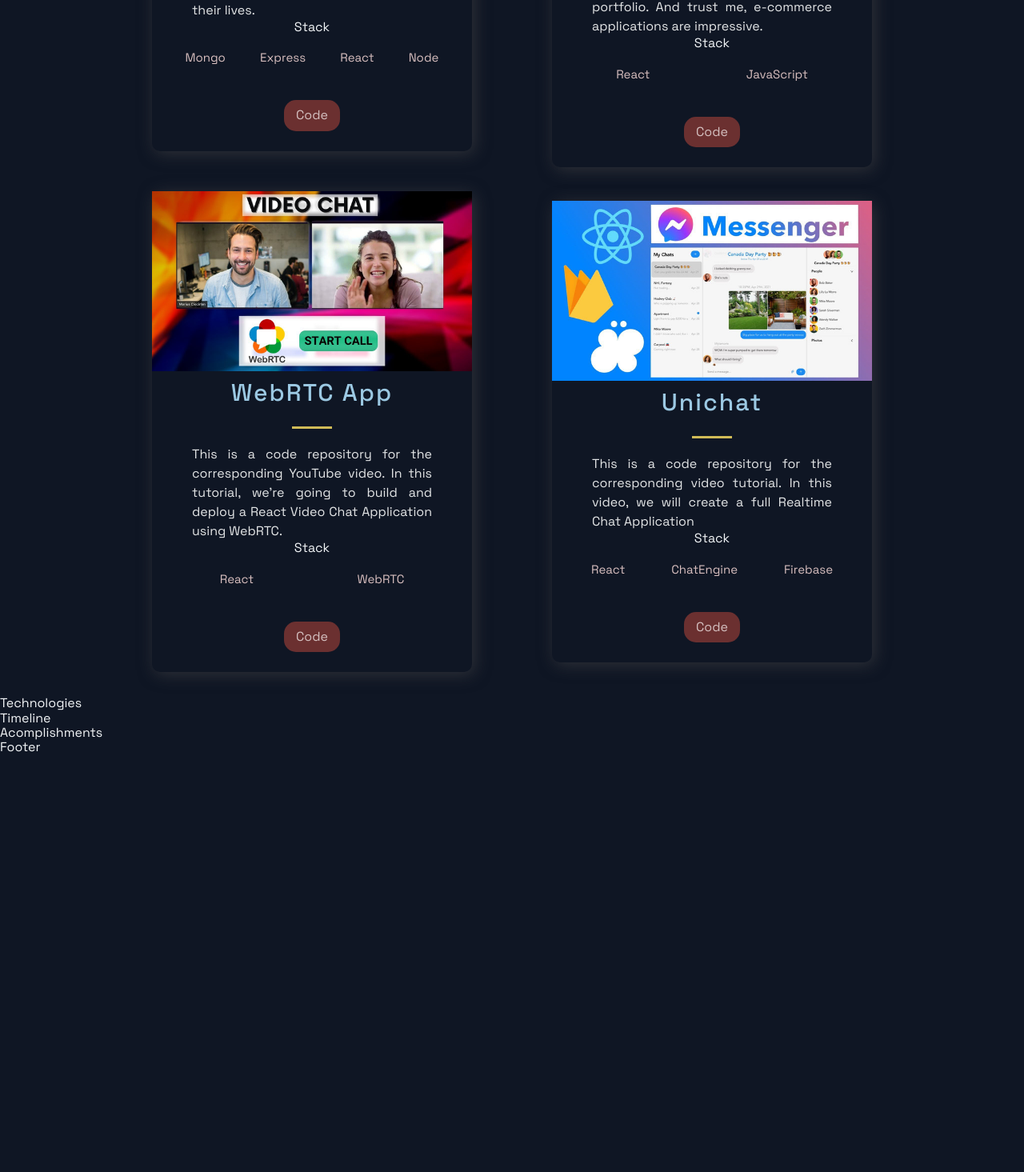
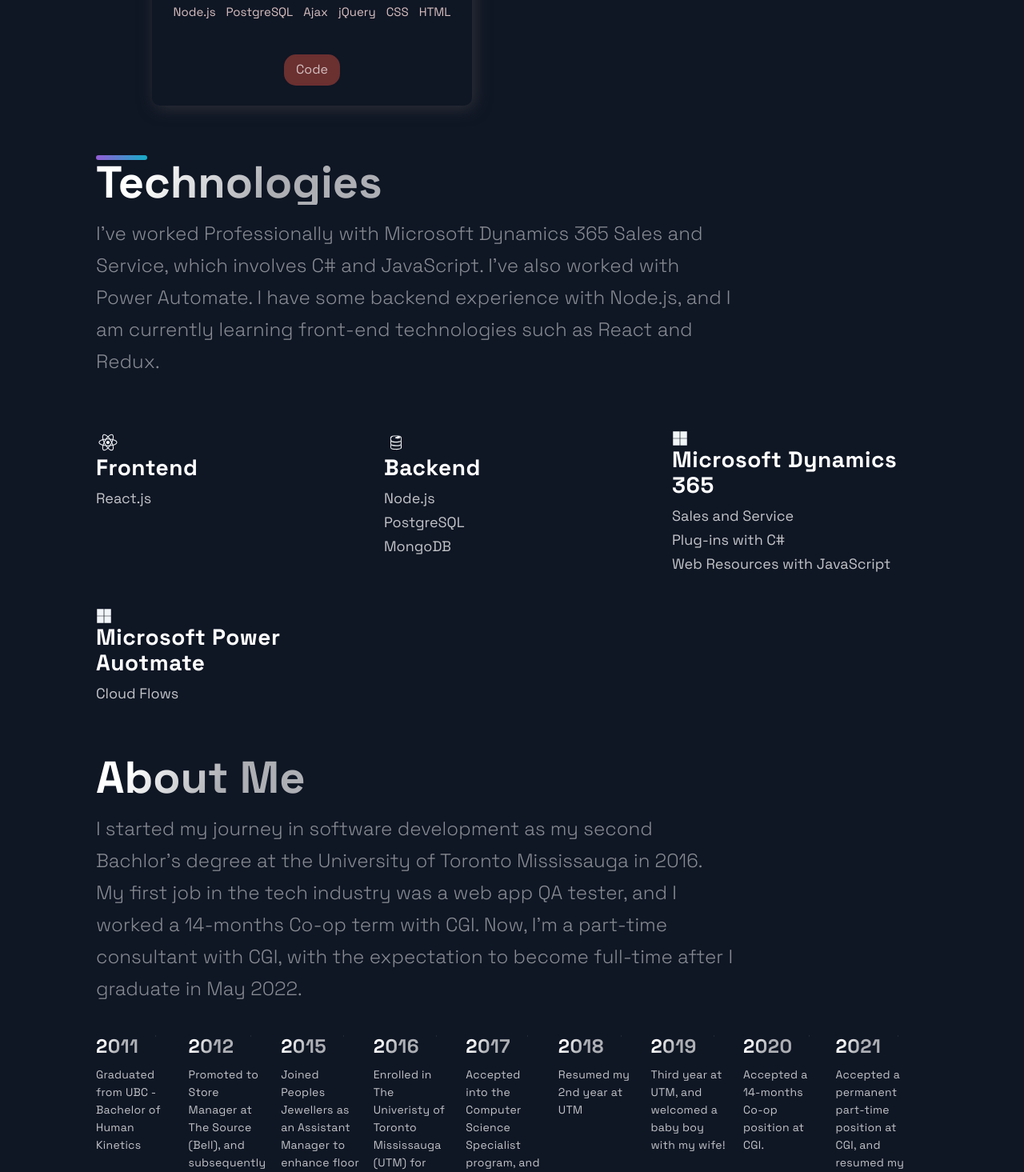
Before and after one commit to pshyong/portfolio-website, a Next.js app: page / in a window 1280 px wide. Shown: the part 1332-2797 px from the top of the page at 80% size. Before the commit the page ends 2276 px from the top, so only its background shows below. Built offline with nearby package versions, Linux system fonts and the light colour scheme.

Commit message:
Modify personal info

```diff
--- a/src/components/Acomplishments/Acomplishments.js
+++ b/src/components/Acomplishments/Acomplishments.js
@@ -4,16 +4,25 @@
 import { Box, Boxes, BoxNum, BoxText } from './AcomplishmentsStyles';
 
 const data = [
-  { number: 20, text: 'Open Source Projects'},
-  { number: 1000, text: 'Students', },
-  { number: 1900, text: 'Github Followers', },
-  { number: 5000, text: 'Github Stars', }
+  // { number: 20, text: 'Open Source Projects'},
+  // { number: 1000, text: 'Students', },
+  // { number: 1900, text: 'Github Followers', },
+  // { number: 5000, text: 'Github Stars', }
 ];
 
 const Acomplishments = () => (
-  <div>
-    Acomplishments
-  </div>
+  <Section>
+    <SectionTitle>Personal Accomplishments</SectionTitle>
+    <Boxes>
+      {data.map((card, index) =>(
+        <Box key={index}>
+          <BoxNum>{card.number}+</BoxNum>
+          <BoxText>{card.text}</BoxText>
+        </Box>
+      )
+      )}
+    </Boxes>
+  </Section>
 );
 
 export default Acomplishments;
--- a/src/components/Footer/Footer.js
+++ b/src/components/Footer/Footer.js
@@ -6,9 +6,14 @@
 
 const Footer = () => {
   return (
-    <div>
-      Footer
-    </div>
+    <FooterWrapper>
+      <LinkList>
+        <LinkColumn>
+          <LinkTitle>Email</LinkTitle>
+          <LinkItem href="mailto:pshyong@gmail.com">pshyong@gmail.com</LinkItem>
+        </LinkColumn>
+      </LinkList>
+    </FooterWrapper>
   );
 };
 
--- a/src/components/Header/Header.js
+++ b/src/components/Header/Header.js
@@ -32,10 +32,10 @@
       </li>
     </Div2>
     <Div3>
-      <SocialIcons href="https://github.com">
+      <SocialIcons href="https://github.com/pshyong">
         <AiFillGithub size="3rem" />
       </SocialIcons>
-      <SocialIcons href="https://linkedin.com">
+      <SocialIcons href="https://www.linkedin.com/in/pshyong/">
         <AiFillLinkedin size="3rem" />
       </SocialIcons>
     </Div3>
--- a/src/components/Hero/Hero.js
+++ b/src/components/Hero/Hero.js
@@ -12,11 +12,12 @@
         Patrick's Personal Portfolio
       </SectionTitle>
       <SectionText>
-        In this website, you will get to know Patrick Shyong's personal jorney to becoming a software developer, and what he's interested in building.
+        In this website, you will get to know Patrick Shyong's personal journey to becoming a software developer, and what he's interested in developing.
+        <br /> <br /> All credits of this website goes to Adrian Hajdin - JavaScript Mastery.
       </SectionText>
-      <Button onClick={() => window.location = 'https//:google.com'}>
+      {/* <Button onClick={() => window.location = 'about'}>
         Learn More
-      </Button>
+      </Button> */}
     </LeftSection>
   </Section>
 );
--- a/src/components/Projects/Projects.js
+++ b/src/components/Projects/Projects.js
@@ -11,7 +11,7 @@
     <GridContainer>
       {projects.map(({ id, image, title, description, tags, source, visit}) => (
         <BlogCard key={id}>
-          <Img src={image} />
+          {/* <Img src={image} /> */}
           <TitleContent>
             <HeaderThree title>{title}</HeaderThree>
             <Hr />
@@ -26,7 +26,7 @@
             </TagList>
           </div>
           <UtilityList>
-            <ExternalLinks href={visit}>Code</ExternalLinks>
+            <ExternalLinks href={source}>Code</ExternalLinks>
             {/* Live version if deployed */}
             {/* <ExternalLinks href={visit}>Source</ExternalLinks> */}
           </UtilityList>
--- a/src/components/Technologies/Technologies.js
+++ b/src/components/Technologies/Technologies.js
@@ -1,12 +1,66 @@
 import React from 'react';
 import { DiFirebase, DiReact, DiZend } from 'react-icons/di';
+import { FaMicrosoft } from 'react-icons/fa';
 import { Section, SectionDivider, SectionText, SectionTitle } from '../../styles/GlobalComponents';
 import { List, ListContainer, ListItem, ListParagraph, ListTitle } from './TechnologiesStyles';
 
 const Technologies = () =>  (
-  <div>
-    Technologies
-  </div>
+  <Section id="tech">
+    <SectionDivider />
+    <SectionTitle>Technologies</SectionTitle>
+    <SectionText>
+      I've worked Professionally with Microsoft Dynamics 365 Sales and Service, which involves C# and JavaScript. I've also worked with Power Automate. I have some backend experience with Node.js, and I am currently learning front-end technologies such as React and Redux.
+    </SectionText>
+    <List>
+
+      <ListItem>
+        <DiReact size="3rem" />
+        <ListContainer>
+          <ListTitle>Frontend</ListTitle>
+          <ListParagraph>
+            React.js
+          </ListParagraph>
+        </ListContainer>
+      </ListItem>
+
+      <ListItem>
+        <DiFirebase size="3rem" />
+        <ListContainer>
+          <ListTitle>Backend</ListTitle>
+          <ListParagraph>
+            Node.js <br />
+            PostgreSQL <br />
+            MongoDB <br />
+
+          </ListParagraph>
+        </ListContainer>
+      </ListItem>
+
+      <ListItem>
+        <FaMicrosoft size="2rem" />
+        <ListContainer>
+          <ListTitle>Microsoft Dynamics 365</ListTitle>
+          <ListParagraph>
+            Sales and Service <br />
+            Plug-ins with C# <br />
+            Web Resources with JavaScript <br />
+          </ListParagraph>
+        </ListContainer>
+      </ListItem>
+
+      <ListItem>
+        <FaMicrosoft size="2rem" />
+        <ListContainer>
+          <ListTitle>Microsoft Power Auotmate</ListTitle>
+          <ListParagraph>
+            Cloud Flows <br />
+          </ListParagraph>
+        </ListContainer>
+      </ListItem>
+
+    </List>
+
+  </Section>
 );
 
 export default Technologies;
--- a/src/components/TimeLine/TimeLine.js
+++ b/src/components/TimeLine/TimeLine.js
@@ -7,45 +7,114 @@
 const TOTAL_CAROUSEL_COUNT = TimeLineData.length;
 
 const Timeline = () => {
-  // const [activeItem, setActiveItem] = useState(0);
-  // const carouselRef = useRef();
+  const [activeItem, setActiveItem] = useState(0);
+  const carouselRef = useRef();
 
-  // const scroll = (node, left) => {
-  //   return node.scrollTo({ left, behavior: 'smooth' });
-  // }
+  const scroll = (node, left) => {
+    return node.scrollTo({ left, behavior: 'smooth' });
+  }
 
-  // const handleClick = (e, i) => {
-  //   e.preventDefault();
+  const handleClick = (e, i) => {
+    e.preventDefault();
 
-  //   if (carouselRef.current) {
-  //     const scrollLeft = Math.floor(carouselRef.current.scrollWidth * 0.7 * (i / TimeLineData.length));
+    if (carouselRef.current) {
+      const scrollLeft = Math.floor(carouselRef.current.scrollWidth * 0.7 * (i / TimeLineData.length));
 
-  //     scroll(carouselRef.current, scrollLeft);
-  //   }
-  // }
+      scroll(carouselRef.current, scrollLeft);
+    }
+  }
 
-  // const handleScroll = () => {
-  //   if (carouselRef.current) {
-  //     const index = Math.round((carouselRef.current.scrollLeft / (carouselRef.current.scrollWidth * 0.7)) * TimeLineData.length);
+  const handleScroll = () => {
+    if (carouselRef.current) {
+      const index = Math.round((carouselRef.current.scrollLeft / (carouselRef.current.scrollWidth * 0.7)) * TimeLineData.length);
 
-  //     setActiveItem(index);
-  //   }
-  // }
+      setActiveItem(index);
+    }
+  }
 
   // // snap back to beginning of scroll when window is resized
   // // avoids a bug where content is covered up if coming from smaller screen
-  // useEffect(() => {
-  //   const handleResize = () => {
-  //     scroll(carouselRef.current, 0);
-  //   }
+  useEffect(() => {
+    const handleResize = () => {
+      scroll(carouselRef.current, 0);
+    }
 
-  //   window.addEventListener('resize', handleResize);
-  // }, []);
+    window.addEventListener('resize', handleResize);
+  }, []);
 
   return (
-    <div>
-      Timeline
-    </div>
+    <Section id="about">
+      <SectionTitle>About Me</SectionTitle>
+      <SectionText>
+        I started my journey in software development as my second Bachlor's degree at the University of Toronto Mississauga in 2016. <br />
+        My first job in the tech industry was a web app QA tester, and I worked a 14-months Co-op term with CGI. Now, I'm a part-time consultant with CGI, with the expectation to become full-time after I graduate in May 2022.
+      </SectionText>
+      <CarouselContainer ref={carouselRef} onScroll={handleScroll}>
+        <>
+        {TimeLineData.map((item, index) => (
+          <CarouselMobileScrollNode key={index} final={index == TOTAL_CAROUSEL_COUNT - 1}>
+            <CarouselItem
+              index={index}
+              id={`carousel__item-${index}`}
+              active={activeItem}
+              onClick={(e) => handleClick(e, index)}
+            >
+            <CarouselItemTitle>
+              {item.year}
+              <CarouselItemImg
+                    width="208"
+                    height="6"
+                    viewBox="0 0 208 6"
+                    fill="none"
+                    xmlns="http://www.w3.org/2000/svg">
+                    <path
+                      fill-rule="evenodd"
+                      clip-rule="evenodd"
+                      d="M2.5 5.5C3.88071 5.5 5 4.38071 5 3V3.5L208 3.50002V2.50002L5 2.5V3C5 1.61929 3.88071 0.5 2.5 0.5C1.11929 0.5 0 1.61929 0 3C0 4.38071 1.11929 5.5 2.5 5.5Z"
+                      fill="url(#paint0_linear)"
+                      fill-opacity="0.33"
+                    />
+                    <defs>
+                      <linearGradient
+                        id="paint0_linear"
+                        x1="-4.30412e-10"
+                        y1="0.5"
+                        x2="208"
+                        y2="0.500295"
+                        gradientUnits="userSpaceOnUse">
+                        <stop stop-color="white" />
+                        <stop
+                          offset="0.79478"
+                          stop-color="white"
+                          stop-opacity="0"
+                        />
+                      </linearGradient>
+                    </defs>
+                  </CarouselItemImg>
+              </CarouselItemTitle>
+              <CarouselItemText>
+                {item.text}
+              </CarouselItemText>
+            </CarouselItem>
+          </CarouselMobileScrollNode>
+        ))}
+        </>
+      </CarouselContainer>
+      <CarouselButtons>
+        {TimeLineData.map((item, index) => (
+          <CarouselButton
+            key={index}
+            index={index}
+            active={activeItem}
+            onClick={(e) => handleClick(e, index)}
+            type="button"
+          >
+            <CarouselButtonDot active={activeItem}/>
+          </CarouselButton>
+        ))}
+      </CarouselButtons>
+      <SectionDivider />
+    </Section>
   );
 };
 
--- a/src/constants/constants.js
+++ b/src/constants/constants.js
@@ -1,46 +1,42 @@
 export const projects = [
   {
-    title: 'MERN Memories',
-    description: "Using React, Node.js, Express & MongoDB you'll learn how to build a Full Stack MERN Application - from start to finish. The App is called Memories and it is a simple social media app that allows users to post interesting events that happened in their lives.",
+    title: 'Memories Blog',
+    description: "A simple social medial app using MERN, guided by Adiran Hajdin - JavaScript Mastery.",
       image: '/images/1.png',
       tags: ['Mongo', 'Express', 'React', 'Node'],
-    source: 'https://google.com',
-    visit: 'https://google.com',
+    source: 'https://github.com/pshyong/Memories-Blog',
+    // visit: 'https://google.com',
     id: 0,
   },
   {
-    title: 'E-Commerce',
-    description:"While building it you're going to learn many advanced React & JavaScript topics, as well as how to use Stripe for card transactions. On top of that, at the end of the video, you will have this unique and complex webshop app that you will be able to add to your portfolio. And trust me, e-commerce applications are impressive.",
+    title: 'IncoRecruit-Backend',
+    description:"The backend of an anonymous recruiting app in Node.js with PostgreSQL.",
     image: '/images/2.png',
-    tags: ['React', 'JavaScript'],
-    source: 'https://google.com',
-    visit: 'https://google.com',
+    tags: ['Node.js', 'PostgreSQL'],
+    source: 'https://github.com/pshyong/IncoRecruit-Backend-',
+    // visit: 'https://google.com',
     id: 1,
   },
   {
-    title: 'WebRTC App',
-    description: "This is a code repository for the corresponding YouTube video. In this tutorial, we're going to build and deploy a React Video Chat Application using WebRTC.",
+    title: 'Shibainu',
+    description: "A web forum with anonymous features ",
       image: '/images/3.jpg',
-      tags: ['React', 'WebRTC'],
-    source: 'https://google.com',
-    visit: 'https://google.com',
+      tags: ['Node.js', 'PostgreSQL', 'Ajax', 'jQuery', 'CSS', 'HTML'],
+    source: 'https://github.com/pshyong/Shibainu',
+    // visit: 'https://google.com',
     id: 2,
   },
-  {
-    title: 'Unichat',
-    description: "This is a code repository for the corresponding video tutorial. In this video, we will create a full Realtime Chat Application",
-    image: '/images/4.jpg',
-    tags: ['React', 'ChatEngine', 'Firebase'],
-    source: 'https://google.com',
-    visit: 'https://google.com',
-    id: 3,
-  },
+
 ];
 
 export const TimeLineData = [
-  { year: 2017, text: 'Started my journey', },
-  { year: 2018, text: 'Worked as a freelance developer', },
-  { year: 2019, text: 'Founded JavaScript Mastery', },
-  { year: 2020, text: 'Shared my projects with the world', },
-  { year: 2021, text: 'Started my own platform', },
+  { year: 2011, text: 'Graduated from UBC - Bachelor of Human Kinetics', },
+  { year: 2012, text: 'Promoted to Store Manager at The Source (Bell), and subsequently promoted to larger volume stores in 2013-2014', },
+  { year: 2015, text: 'Joined Peoples Jewellers as an Assistant Manager to enhance floor leadership and coaching', },
+  { year: 2016, text: 'Enrolled in The Univeristy of Toronto Mississauga (UTM) for Computer Science', },
+  { year: 2017, text: 'Accepted into the Computer Science Specialist program, and took time off to work as a QA tester at Innosphere.', },
+  { year: 2018, text: 'Resumed my 2nd year at UTM', },
+  { year: 2019, text: 'Third year at UTM, and welcomed a baby boy with my wife!', },
+  { year: 2020, text: 'Accepted a 14-months Co-op position at CGI.', },
+  { year: 2021, text: 'Accepted a permanent part-time position at CGI, and resumed my last year at UTM.', },
 ];
--- a/src/pages/index.js
+++ b/src/pages/index.js
@@ -17,7 +17,7 @@
       <Projects />
       <Technologies />
       <Timeline />
-      <Acomplishments />
+      {/* <Acomplishments /> */}
     </Layout>
   );
 };
```
